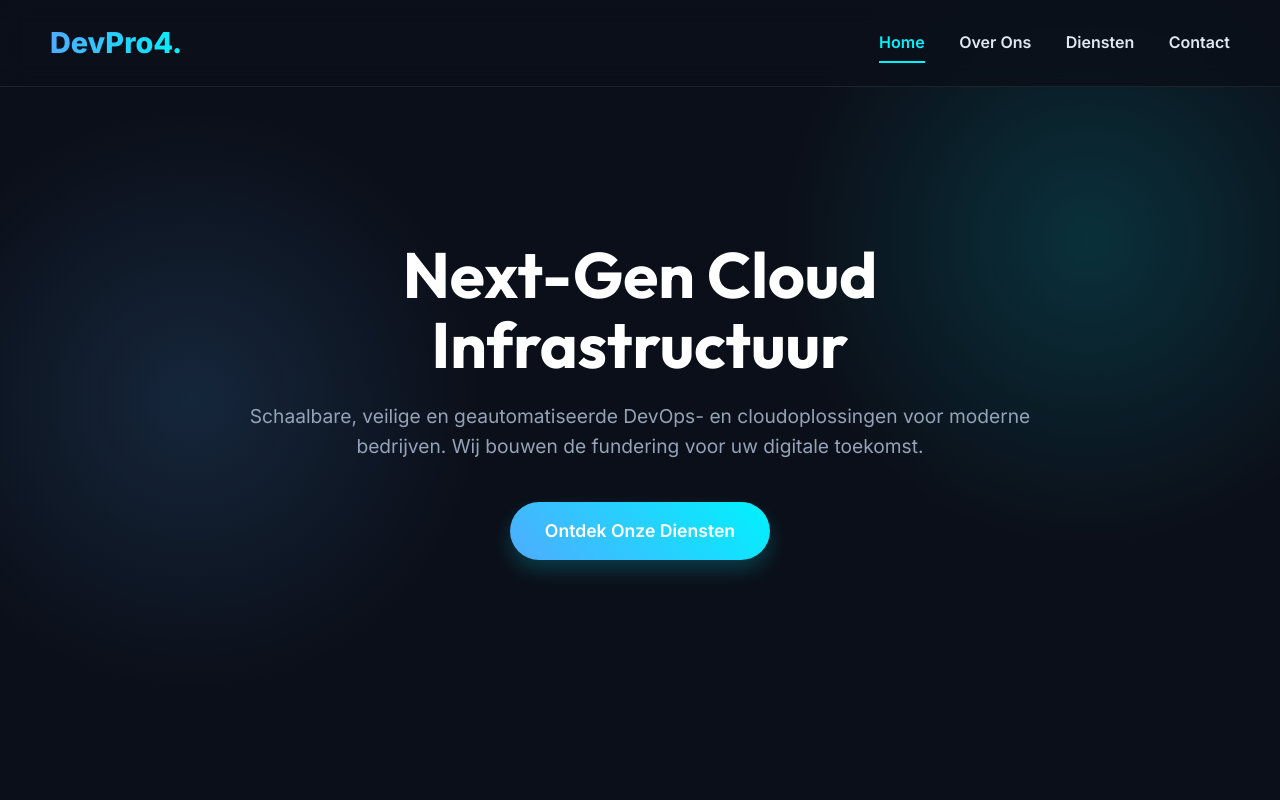
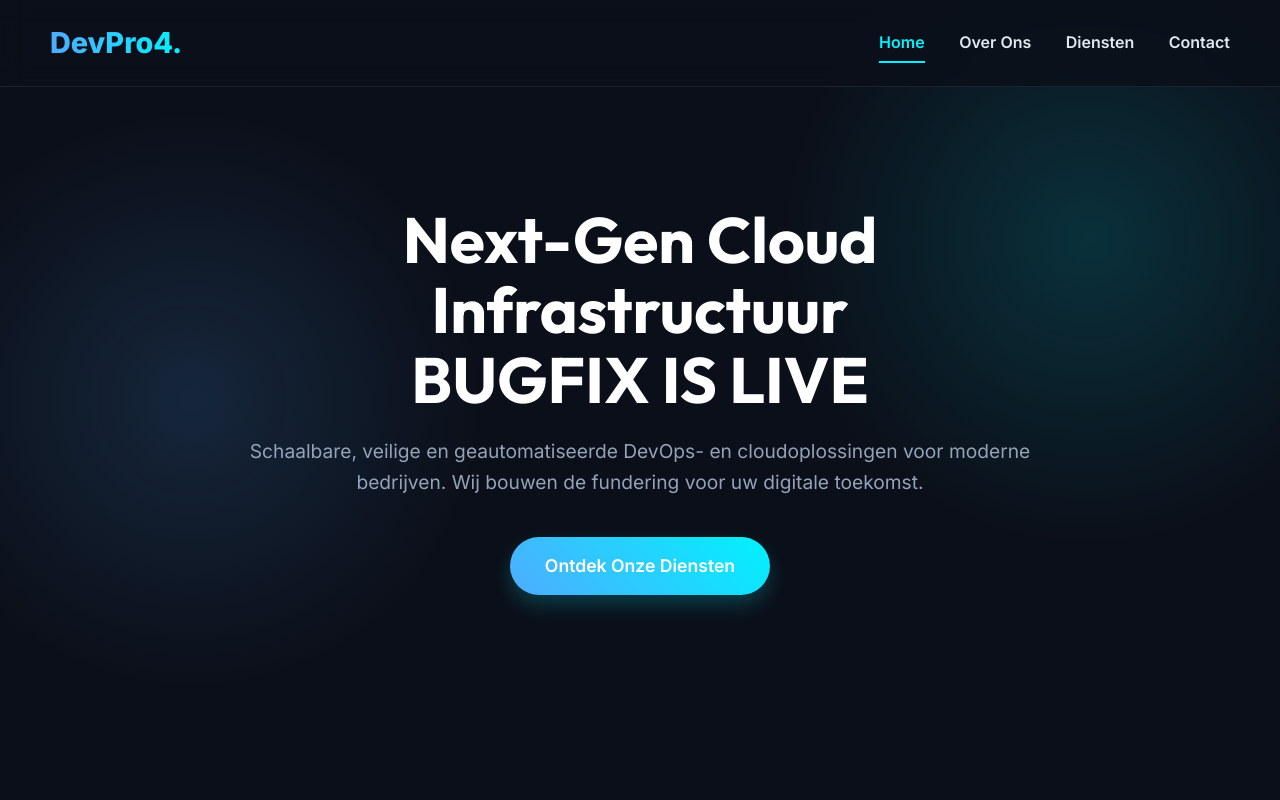
Before and after one commit to Ben-Edwrds/devpro-demo-api, a website: page public/index.html in a window 1280 px wide. Shown: the top 800 px of the page. Drawn offline with Linux system fonts and the light colour scheme.

Commit message:
fix: update hero title

```diff
--- a/public/index.html
+++ b/public/index.html
@@ -23,7 +23,7 @@
     <main>
         <section class="hero">
             <div class="hero-content">
-                <h1>Next-Gen Cloud <br>Infrastructuur</h1>
+                <h1>Next-Gen Cloud <br>Infrastructuur <br> BUGFIX IS LIVE </h1>
                 <p>Schaalbare, veilige en geautomatiseerde DevOps- en cloudoplossingen voor moderne bedrijven. Wij
                     bouwen de fundering voor uw digitale toekomst.</p>
                 <a href="/diensten.html" class="btn">Ontdek Onze Diensten</a>
```
